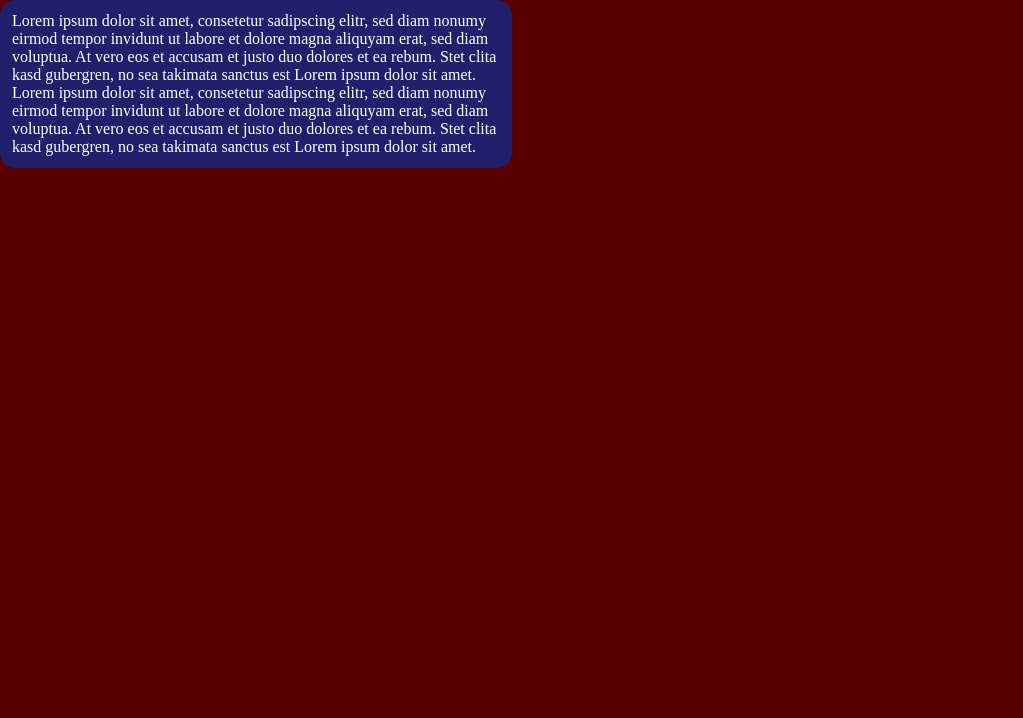
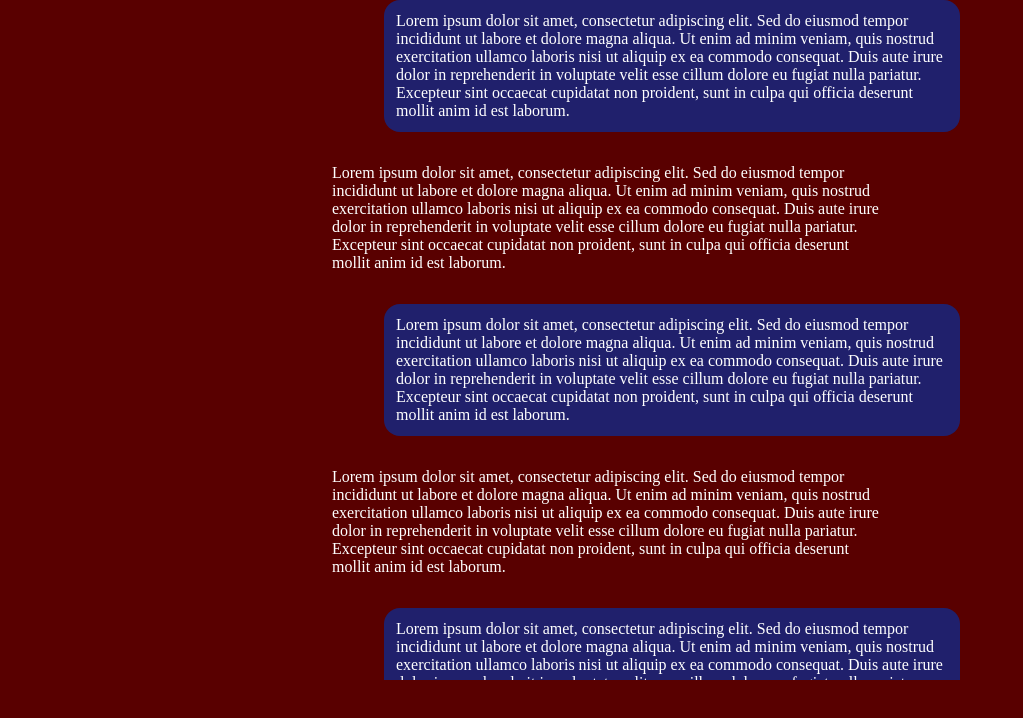
Before and after one commit to KainzJulian/LLMWebUI, an Angular app: page / in a window 1280 px wide. Shown: the top 718 px of the page, without its empty margins (0-1023 px from the left). Built offline with nearby package versions, Linux system fonts and the light colour scheme.

Commit message:
added convo list and styling

```diff
--- a/src/shared/components/atoms/output-field/output-field.component.scss
+++ b/src/shared/components/atoms/output-field/output-field.component.scss
@@ -1,6 +1,7 @@
 div {
-  width: 40%;
+  width: 90%;
   height: auto;
+  margin-bottom: 20px;
 
   border-radius: 16px;
 
@@ -15,9 +16,11 @@ div {
 }
 
 .aiText {
-  background-color: rgb(105, 28, 28);
+  background-color: rgba(0, 0, 0, 0);
+  float: left;
 }
 
 .humanText {
   background-color: rgb(32, 32, 108);
+  float: right;
 }
--- /dev/null
+++ b/src/shared/components/molecules/convo-list/convo-list.component.html
@@ -0,0 +1,8 @@
+<div>
+  @for (item of convoList; track item.text) {
+  <app-output-field
+    [text]="item.text"
+    [textStyle]="item.isAI ? 'humanText' : 'aiText'"
+  ></app-output-field>
+  }
+</div>
--- /dev/null
+++ b/src/shared/components/molecules/convo-list/convo-list.component.scss
@@ -0,0 +1,7 @@
+div {
+  width: 50%;
+  height: 85%;
+  margin-left: auto;
+  margin-right: auto;
+  overflow-y: auto;
+}
--- /dev/null
+++ b/src/shared/components/molecules/convo-list/convo-list.component.ts
@@ -0,0 +1,69 @@
+import { Component, Input } from '@angular/core';
+import { OutputFieldComponent } from '../../atoms/output-field/output-field.component';
+
+@Component({
+  selector: 'app-convo-list',
+  standalone: true,
+  imports: [OutputFieldComponent],
+  templateUrl: './convo-list.component.html',
+  styleUrl: './convo-list.component.scss',
+})
+export class ConvoListComponent {
+  @Input() convoList: ConvoList = buildConvoList();
+}
+
+export type ConvoList = Convo[];
+
+export type Convo = {
+  isAI: boolean;
+  text: string;
+};
+
+export const buildConvoList = (): ConvoList => {
+  return [
+    {
+      isAI: true,
+      text: 'Lorem ipsum dolor sit amet, consectetur adipiscing elit. Sed do eiusmod tempor incididunt ut labore et dolore magna aliqua. Ut enim ad minim veniam, quis nostrud exercitation ullamco laboris nisi ut aliquip ex ea commodo consequat. Duis aute irure dolor in reprehenderit in voluptate velit esse cillum dolore eu fugiat nulla pariatur. Excepteur sint occaecat cupidatat non proident, sunt in culpa qui officia deserunt mollit anim id est laborum.',
+    },
+    {
+      isAI: false,
+      text: 'Lorem ipsum dolor sit amet, consectetur adipiscing elit. Sed do eiusmod tempor incididunt ut labore et dolore magna aliqua. Ut enim ad minim veniam, quis nostrud exercitation ullamco laboris nisi ut aliquip ex ea commodo consequat. Duis aute irure dolor in reprehenderit in voluptate velit esse cillum dolore eu fugiat nulla pariatur. Excepteur sint occaecat cupidatat non proident, sunt in culpa qui officia deserunt mollit anim id est laborum.',
+    },
+    {
+      isAI: true,
+      text: 'Lorem ipsum dolor sit amet, consectetur adipiscing elit. Sed do eiusmod tempor incididunt ut labore et dolore magna aliqua. Ut enim ad minim veniam, quis nostrud exercitation ullamco laboris nisi ut aliquip ex ea commodo consequat. Duis aute irure dolor in reprehenderit in voluptate velit esse cillum dolore eu fugiat nulla pariatur. Excepteur sint occaecat cupidatat non proident, sunt in culpa qui officia deserunt mollit anim id est laborum.',
+    },
+    {
+      isAI: false,
+      text: 'Lorem ipsum dolor sit amet, consectetur adipiscing elit. Sed do eiusmod tempor incididunt ut labore et dolore magna aliqua. Ut enim ad minim veniam, quis nostrud exercitation ullamco laboris nisi ut aliquip ex ea commodo consequat. Duis aute irure dolor in reprehenderit in voluptate velit esse cillum dolore eu fugiat nulla pariatur. Excepteur sint occaecat cupidatat non proident, sunt in culpa qui officia deserunt mollit anim id est laborum.',
+    },
+    {
+      isAI: true,
+      text: 'Lorem ipsum dolor sit amet, consectetur adipiscing elit. Sed do eiusmod tempor incididunt ut labore et dolore magna aliqua. Ut enim ad minim veniam, quis nostrud exercitation ullamco laboris nisi ut aliquip ex ea commodo consequat. Duis aute irure dolor in reprehenderit in voluptate velit esse cillum dolore eu fugiat nulla pariatur. Excepteur sint occaecat cupidatat non proident, sunt in culpa qui officia deserunt mollit anim id est laborum.',
+    },
+    {
+      isAI: false,
+      text: 'Lorem ipsum dolor sit amet, consectetur adipiscing elit. Sed do eiusmod tempor incididunt ut labore et dolore magna aliqua. Ut enim ad minim veniam, quis nostrud exercitation ullamco laboris nisi ut aliquip ex ea commodo consequat. Duis aute irure dolor in reprehenderit in voluptate velit esse cillum dolore eu fugiat nulla pariatur. Excepteur sint occaecat cupidatat non proident, sunt in culpa qui officia deserunt mollit anim id est laborum.',
+    },
+    {
+      isAI: true,
+      text: 'Lorem ipsum dolor sit amet, consectetur adipiscing elit. Sed do eiusmod tempor incididunt ut labore et dolore magna aliqua. Ut enim ad minim veniam, quis nostrud exercitation ullamco laboris nisi ut aliquip ex ea commodo consequat. Duis aute irure dolor in reprehenderit in voluptate velit esse cillum dolore eu fugiat nulla pariatur. Excepteur sint occaecat cupidatat non proident, sunt in culpa qui officia deserunt mollit anim id est laborum.',
+    },
+    {
+      isAI: false,
+      text: 'Lorem ipsum dolor sit amet, consectetur adipiscing elit. Sed do eiusmod tempor incididunt ut labore et dolore magna aliqua. Ut enim ad minim veniam, quis nostrud exercitation ullamco laboris nisi ut aliquip ex ea commodo consequat. Duis aute irure dolor in reprehenderit in voluptate velit esse cillum dolore eu fugiat nulla pariatur. Excepteur sint occaecat cupidatat non proident, sunt in culpa qui officia deserunt mollit anim id est laborum.',
+    },
+    {
+      isAI: true,
+      text: 'Lorem ipsum dolor sit amet, consectetur adipiscing elit. Sed do eiusmod tempor incididunt ut labore et dolore magna aliqua. Ut enim ad minim veniam, quis nostrud exercitation ullamco laboris nisi ut aliquip ex ea commodo consequat. Duis aute irure dolor in reprehenderit in voluptate velit esse cillum dolore eu fugiat nulla pariatur. Excepteur sint occaecat cupidatat non proident, sunt in culpa qui officia deserunt mollit anim id est laborum.',
+    },
+    {
+      isAI: false,
+      text: 'Lorem ipsum dolor sit amet, consectetur adipiscing elit. Sed do eiusmod tempor incididunt ut labore et dolore magna aliqua. Ut enim ad minim veniam, quis nostrud exercitation ullamco laboris nisi ut aliquip ex ea commodo consequat. Duis aute irure dolor in reprehenderit in voluptate velit esse cillum dolore eu fugiat nulla pariatur. Excepteur sint occaecat cupidatat non proident, sunt in culpa qui officia deserunt mollit anim id est laborum.',
+    },
+    {
+      isAI: true,
+      text: 'Lorem ipsum dolor sit amet, consectetur adipiscing elit. Sed do eiusmod tempor incididunt ut labore et dolore magna aliqua. Ut enim ad minim veniam, quis nostrud exercitation ullamco laboris nisi ut aliquip ex ea commodo consequat. Duis aute irure dolor in reprehenderit in voluptate velit esse cillum dolore eu fugiat nulla pariatur. Excepteur sint occaecat cupidatat non proident, sunt in culpa qui officia deserunt mollit anim id est laborum.',
+    },
+  ];
+};
--- a/src/shared/components/pages/wep-page/wep-page.component.html
+++ b/src/shared/components/pages/wep-page/wep-page.component.html
@@ -1,15 +1,4 @@
 <div class="container">
   <!-- <app-input-field></app-input-field> -->
-  <app-output-field
-    text="Lorem ipsum dolor sit amet, consetetur sadipscing elitr, sed diam nonumy
-    eirmod tempor invidunt ut labore et dolore magna aliquyam erat, sed diam
-    voluptua. At vero eos et accusam et justo duo dolores et ea rebum. Stet
-    clita kasd gubergren, no sea takimata sanctus est Lorem ipsum dolor sit
-    amet. Lorem ipsum dolor sit amet, consetetur sadipscing elitr, sed diam
-    nonumy eirmod tempor invidunt ut labore et dolore magna aliquyam erat, sed
-    diam voluptua. At vero eos et accusam et justo duo dolores et ea rebum. Stet
-    clita kasd gubergren, no sea takimata sanctus est Lorem ipsum dolor sit
-    amet."
-    textStyle="humanText"
-  ></app-output-field>
+  <app-convo-list></app-convo-list>
 </div>
--- a/src/shared/components/pages/wep-page/wep-page.component.ts
+++ b/src/shared/components/pages/wep-page/wep-page.component.ts
@@ -1,11 +1,12 @@
 import { Component } from '@angular/core';
 import { InputFieldComponent } from '../../atoms/input-field/input-field.component';
 import { OutputFieldComponent } from '../../atoms/output-field/output-field.component';
+import { ConvoListComponent } from '../../molecules/convo-list/convo-list.component';
 
 @Component({
   selector: 'app-wep-page',
   standalone: true,
-  imports: [OutputFieldComponent],
+  imports: [OutputFieldComponent, ConvoListComponent],
   templateUrl: './wep-page.component.html',
   styleUrl: './wep-page.component.scss',
 })
```
Also changed, not shown: 1 other file (tests, documents, lock files or other folders).
